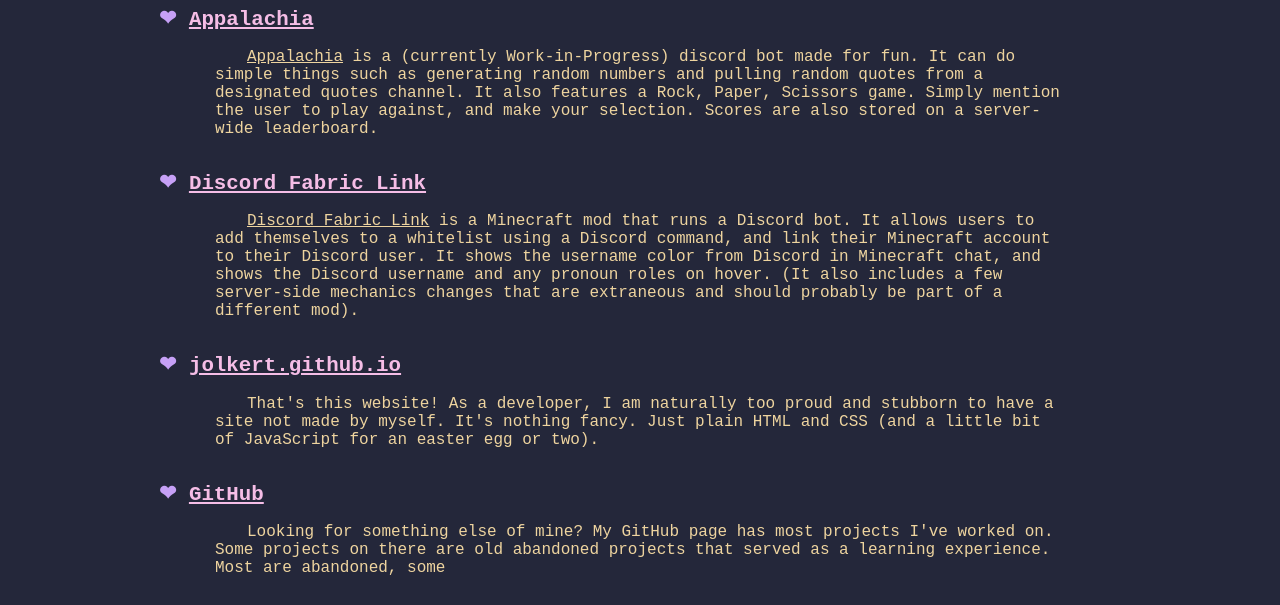
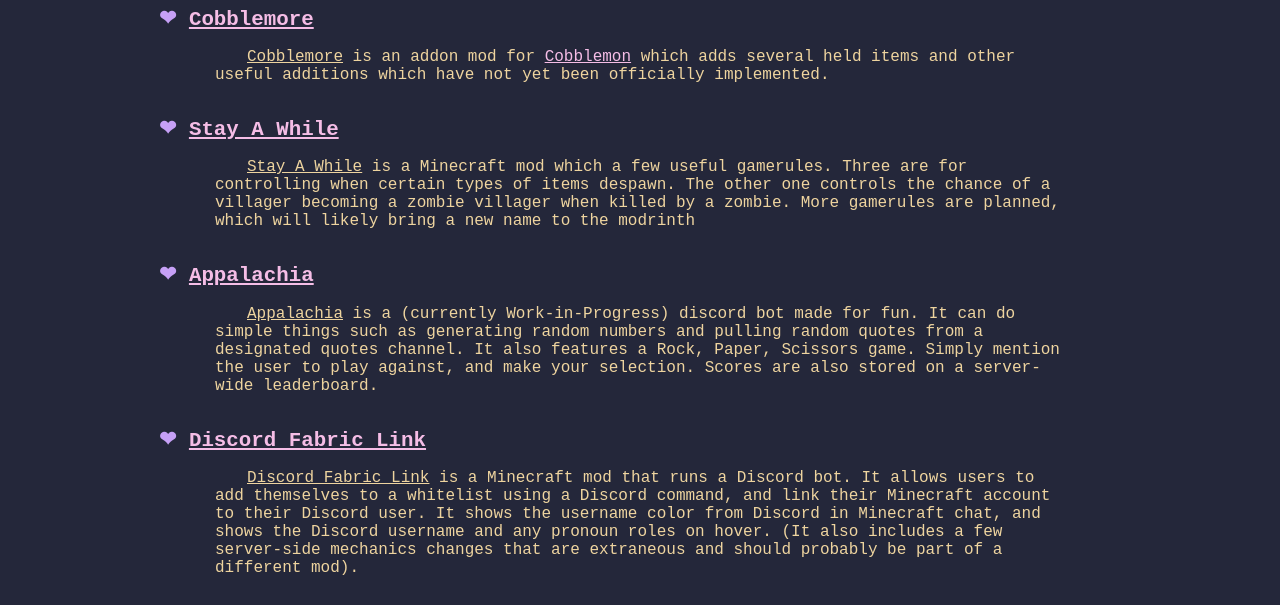
Before and after one commit to Jolkert/jolkert.dev, a plain HTML site: page index.html in a window 1280 px wide. Shown: the part 367-972 px from the top of the page. Drawn offline with Linux system fonts and the light colour scheme; a web font is replaced by a local one.

Commit message:
content update

```diff
--- a/css/styles.css
+++ b/css/styles.css
@@ -12,6 +12,7 @@
 	--link-color: #f5bde6;
 	--nav-text-color: #ee99a0;
 	--heart-color: #c6a0f6;
+	--contact-color: #c6a0f6;
 
 	--transition-timing: .5s;
 
@@ -175,6 +176,5 @@
 }
 
 .contact-method {
-	color: #c1a5ff;
-	text-decoration: underline;
+	color: var(--contact-color);
 }
--- a/index.html
+++ b/index.html
@@ -29,23 +29,39 @@
 	</div>
 	<main>
 		<h1 class="page-title heart-wrap">Morgan "Jolkert" Bauer</h1>
-		<div class="page-subtitle ipa">/'mɔɹ.gən 'jɔl.kɚt 'baʊ.ɚ/ </div>
+		<div class="page-subtitle ipa">/'mɔɹ.gən 'jɔl.kɚt 'baʊ.ɚ/</div>
 		<p>
-			Hi, I'm Morgan! If you've found this site, it's likely you know me better (if at all) as <em><abbr title="IPA: /'jɔl.kɚt/">Jolkert</abbr></em>.
-			I am a computer science student, amatuer software developer, and hobbyist linguist. I have many projects on <a href="https://github.com/jolkert">my GitHub</a>.
+			Hi, I'm Morgan! If you've found this site,
+			you might know me better (if at all) as <em><abbr title="IPA: /'jɔl.kɚt/">Jolkert</abbr></em>.
+			I am a computer science student, amatuer software developer, and hobbyist linguist.
+			I have many projects on <a href="https://github.com/jolkert">my GitHub</a>.
 			Some of which I'm proud of, some of which should never again see the light of day.
 		</p>
 
 		<h1>Things I've Worked On</h1>
 		<!-- TODO: add images -->
-		<h2 class="heart-before"><a href="https://github.com/Jolkert/Appalachia">Appalachia</a><span class="path"> github/Jolkert/Appalachia</span></h2>
+		<h2 class ="heart-before"><a href="https://modrinth.com/mod/cobblemore">Cobblemore</a><span class="path"> modrinth/mod/cobblemore</h2>
+		<p>
+			<u>Cobblemore</u> is an addon mod for <a href="https://modrinth.com/mod/cobblemon">Cobblemon</a> which adds several held items
+			and other useful additions which have not yet been officially implemented.
+		</p>
+
+		<h2 class="heart-before"><a href="https://modrinth.com/mod/stay-a-while">Stay A While</a><span class="path">modrinth/mod/stay-a-while</h2>
+		<p>
+			<u>Stay A While</u> is a Minecraft mod which a few useful gamerules. Three are for controlling when certain types of items despawn.
+			The other one controls the chance of a villager becoming a zombie villager when killed by a zombie.
+			More gamerules are planned, which will likely bring a new name to the modrinth
+		</p>
+
+		<h2 class="heart-before"><a href="https://github.com/Jolkert/Appalachia">Appalachia</a><span class="path"> github/jolkert/Appalachia</span></h2>
 		<p>
 			<u>Appalachia</u> is a (currently Work-in-Progress) discord bot made for fun.
 			It can do simple things such as generating random numbers and pulling random quotes from a designated quotes channel.
-			It also features a Rock, Paper, Scissors game. Simply mention the user to play against, and make your selection. Scores are also stored on a server-wide leaderboard.
+			It also features a Rock, Paper, Scissors game. Simply mention the user to play against, and make your selection.
+			Scores are also stored on a server-wide leaderboard.
 		</p>
 
-		<h2 class="heart-before"><a href="https://github.com/Jolkert/DiscordFabricLink">Discord Fabric Link</a><span class="path"> github/Jolkert/DiscordFabricLink</span></h2>
+		<h2 class="heart-before"><a href="https://github.com/Jolkert/DiscordFabricLink">Discord Fabric Link</a><span class="path"> github/jolkert/DiscordFabricLink</span></h2>
 		<p>
 			<u>Discord Fabric Link</u> is a Minecraft mod that runs a Discord bot.
 			It allows users to add themselves to a whitelist using a Discord command, and link their Minecraft account to their Discord user.
@@ -53,13 +69,13 @@
 			(It also includes a few server-side mechanics changes that are extraneous and should probably be part of a different mod).
 		</p>
 
-		<h2 class="heart-before"><a href="https://github.com/Jolkert/jolkert.github.io">jolkert.github.io</a><span class="path"> github/jolkert/jolkert.github.io</span></h2>
+		<h2 class="heart-before"><a href="https://github.com/Jolkert/jolkert.dev">jolkert.dev</a><span class="path"> github/jolkert/jolkert.dev</span></h2>
 		<p>
 			That's this website! As a developer, I am naturally too proud and stubborn to have a site not made by myself.
 			It's nothing fancy. Just plain HTML and CSS (and a little bit of JavaScript for an easter egg or two).
 		</p>
 
-		<h2 class="heart-before"><a href="https://github.com/Jolkert">GitHub</a><span class="path"> github/Jolkert</span></h2>
+		<h2 class="heart-before"><a href="https://github.com/Jolkert">More stuff!</a><span class="path"> github/jolkert</span></h2>
 		<p>
 			Looking for something else of mine? My GitHub page has most projects I've worked on.
 			Some projects on there are old abandoned projects that served as a learning experience.
```
